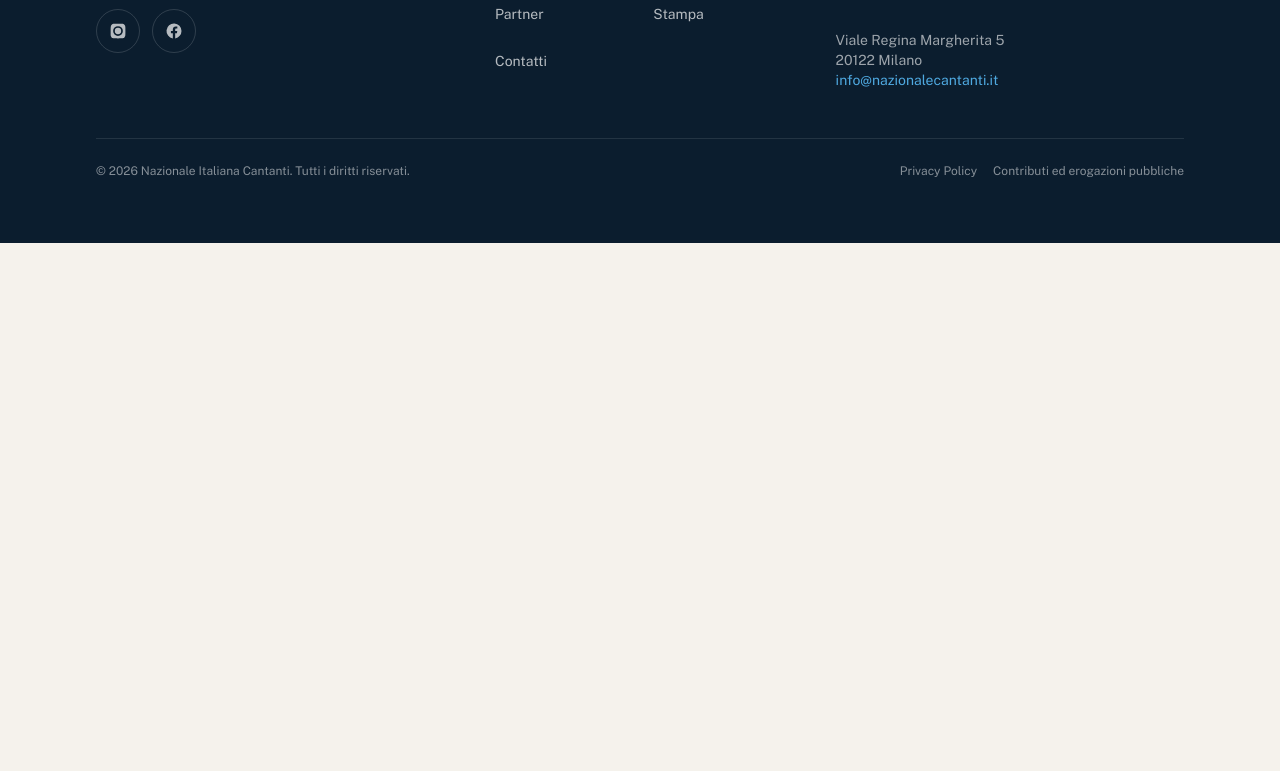
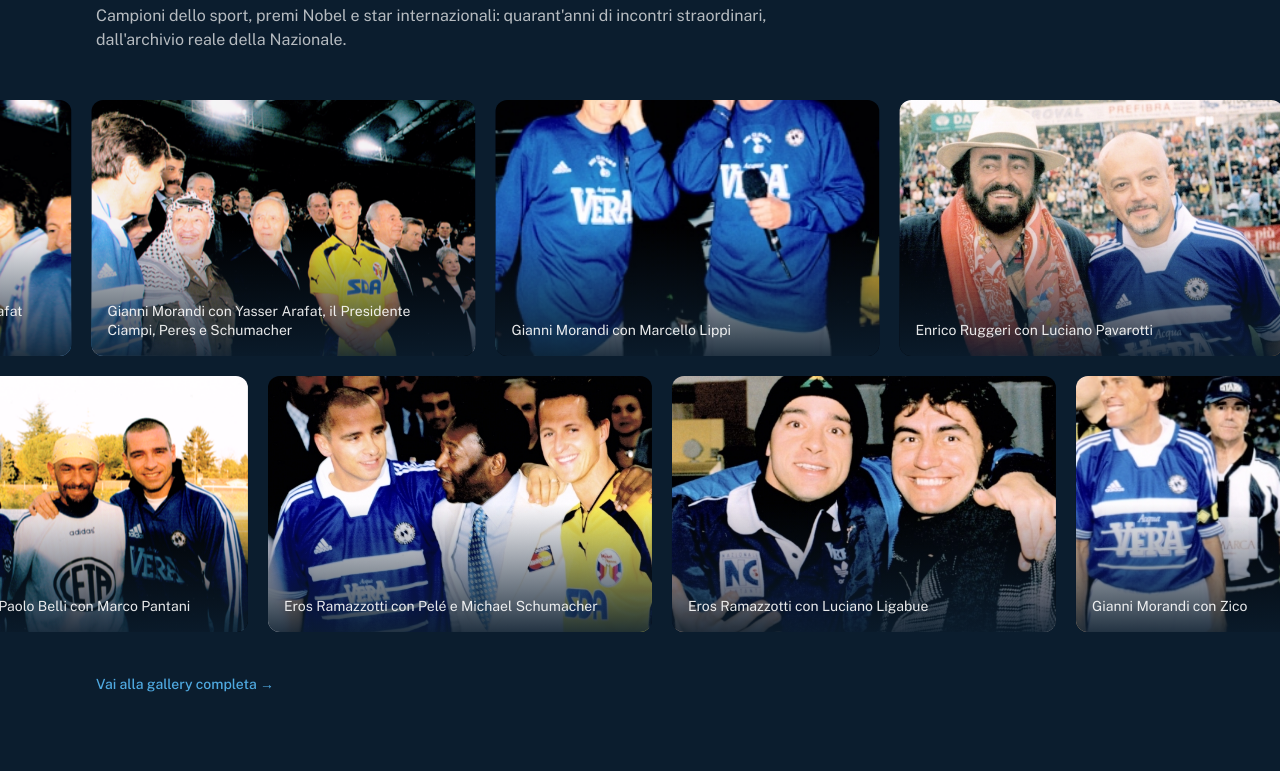
Before and after one commit to calogerocufalo91-design/nazionale-cantanti, a Next.js app: page /la-storia in a window 1280 px wide. Shown: the part 1649-2420 px from the top of the page. Before the commit the page ends 1892 px from the top, so only its background shows below. Built offline with nearby package versions, Linux system fonts and the light colour scheme.

Commit message:
feat(storia): sezione 'Le leggende' — pellicola di foto storiche reali che scorre (riempie la pagina, effetto cinematografico)

```diff
--- a/src/app/globals.css
+++ b/src/app/globals.css
@@ -94,6 +94,45 @@ body {
   }
 }
 
+/* --- Pellicola di leggende: marquee che scorre --- */
+.marquee-row {
+  display: flex;
+  overflow: hidden;
+  width: 100%;
+}
+.marquee-track {
+  display: flex;
+  flex: none;
+  gap: 1.25rem;
+  padding-right: 1.25rem;
+  min-width: 100%;
+}
+.marquee-l {
+  animation: marqueeL 55s linear infinite;
+}
+.marquee-r {
+  animation: marqueeR 55s linear infinite;
+}
+.marquee-row:hover .marquee-track {
+  animation-play-state: paused;
+}
+@keyframes marqueeL {
+  from {
+    transform: translateX(0);
+  }
+  to {
+    transform: translateX(-100%);
+  }
+}
+@keyframes marqueeR {
+  from {
+    transform: translateX(-100%);
+  }
+  to {
+    transform: translateX(0);
+  }
+}
+
 @media (prefers-reduced-motion: reduce) {
   *,
   *::before,
--- a/src/app/la-storia/page.tsx
+++ b/src/app/la-storia/page.tsx
@@ -4,11 +4,14 @@ import { PageHero } from "@/components/content/PageHero";
 import { ScrollReveal } from "@/components/motion/ScrollReveal";
 import { SectionTitle } from "@/components/ui/SectionTitle";
 import { Timeline } from "@/components/content/Timeline";
+import { LegendsMarquee } from "@/components/content/LegendsMarquee";
+import Link from "next/link";
 import {
   historyIntro,
   historyStats,
   partitaDelCuoreEditions,
 } from "@/data/history";
+import { galleryImages } from "@/data/gallery";
 
 export const metadata: Metadata = {
   title: "La Storia",
@@ -48,6 +51,31 @@ export default function StoriaPage() {
           </div>
         </Container>
       </section>
+
+      <section className="overflow-hidden bg-notte py-20 text-white sm:py-24">
+        <Container>
+          <SectionTitle
+            light
+            kicker="Le leggende"
+            title="Sono passati tutti da qui"
+          />
+          <p className="mt-6 max-w-2xl text-white/70">
+            Campioni dello sport, premi Nobel e star internazionali: quarant&apos;anni
+            di incontri straordinari, dall&apos;archivio reale della Nazionale.
+          </p>
+        </Container>
+        <div className="mt-12">
+          <LegendsMarquee images={galleryImages} />
+        </div>
+        <Container className="mt-10">
+          <Link
+            href="/gallery"
+            className="text-sm font-medium text-azzurro-chiaro underline-offset-4 transition-colors hover:text-white hover:underline"
+          >
+            Vai alla gallery completa →
+          </Link>
+        </Container>
+      </section>
     </>
   );
 }
--- /dev/null
+++ b/src/components/content/LegendsMarquee.tsx
@@ -0,0 +1,60 @@
+import Image from "next/image";
+import type { GalleryImage } from "@/data/gallery";
+
+function Card({ img }: { img: GalleryImage }) {
+  return (
+    <figure className="relative h-52 w-72 shrink-0 overflow-hidden rounded-xl bg-[#0a1727] sm:h-64 sm:w-96">
+      <Image
+        src={img.src}
+        alt={img.alt}
+        fill
+        sizes="384px"
+        className="object-cover"
+      />
+      <div
+        aria-hidden
+        className="absolute inset-0 bg-gradient-to-t from-notte/90 via-transparent to-transparent"
+      />
+      <figcaption className="absolute inset-x-0 bottom-0 p-4 text-sm leading-snug text-white/90">
+        {img.alt}
+      </figcaption>
+    </figure>
+  );
+}
+
+function Row({
+  images,
+  dir,
+}: {
+  images: GalleryImage[];
+  dir: "l" | "r";
+}) {
+  const cls = dir === "l" ? "marquee-l" : "marquee-r";
+  return (
+    <div className="marquee-row">
+      <div className={`marquee-track ${cls}`}>
+        {images.map((img) => (
+          <Card key={img.src} img={img} />
+        ))}
+      </div>
+      <div className={`marquee-track ${cls}`} aria-hidden>
+        {images.map((img) => (
+          <Card key={`dup-${img.src}`} img={img} />
+        ))}
+      </div>
+    </div>
+  );
+}
+
+// Due file di foto storiche REALI che scorrono in direzioni opposte (si fermano
+// al passaggio del mouse). Contenuto autentico dell'archivio, effetto cinematografico.
+export function LegendsMarquee({ images }: { images: GalleryImage[] }) {
+  const rowA = images.filter((_, i) => i % 2 === 0);
+  const rowB = images.filter((_, i) => i % 2 === 1);
+  return (
+    <div className="flex flex-col gap-5">
+      <Row images={rowA} dir="l" />
+      <Row images={rowB} dir="r" />
+    </div>
+  );
+}
```
